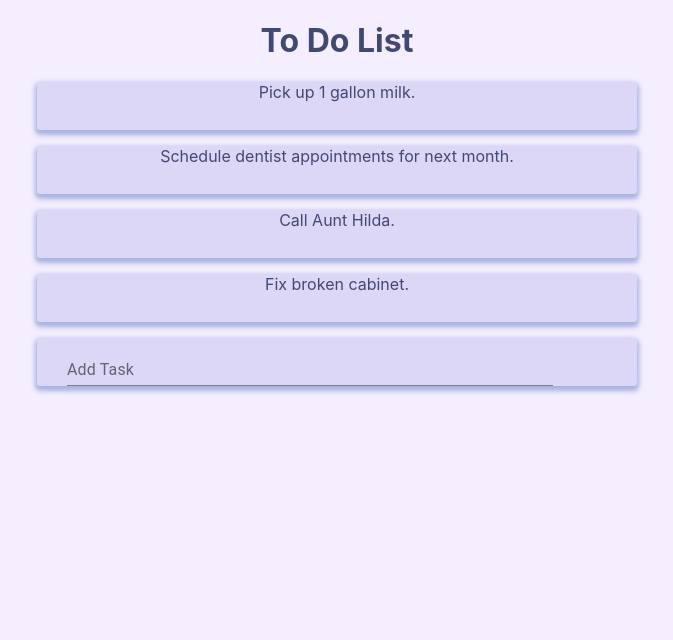
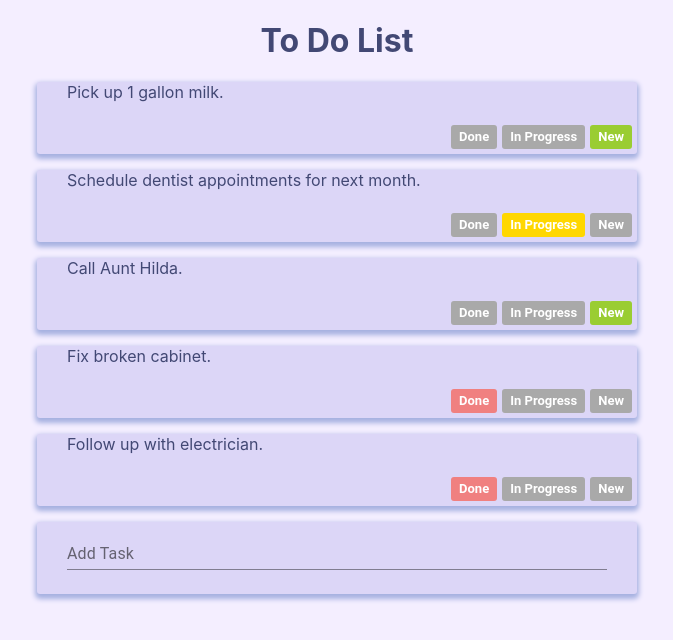
Before and after one commit to mcbentivegna/todo-app, a React (Create React App) app: page / in a window 1280 px wide. Shown: the top 640 px of the page, without its empty margins (303-976 px from the left). Built offline with nearby package versions, Linux system fonts and the light colour scheme.

Commit message:
Add status bar to bottom of tasks

```diff
--- a/src/App.js
+++ b/src/App.js
@@ -10,7 +10,6 @@ class App extends React.Component {
     taskData: taskData
   };
 
-
   handleSubmit = (text) => {
     this.setState( prevState => {
       return {
@@ -22,8 +21,25 @@ class App extends React.Component {
     })
   }
 
+  changeTaskStatus = (index, newState) => {
+
+    const arrayIndex= taskData.findIndex(obj => obj.index == index);
+    let newTaskData = taskData[arrayIndex].state = newState
+
+    this.setState ( prevState => {
+      return {
+        taskData: newTaskData
+      }
+    })
+  }
+
   render () {
-    console.log(this.state)
+    const arrayIndex = taskData.findIndex(obj => obj.index == 3)
+    console.log(arrayIndex)
+    console.log(taskData[arrayIndex])
+    // This won't be defined the first time things load, so you get odd behavior...
+    //taskData[arrayIndex].index = 45
+    //console.log(taskData[arrayIndex].index)
     return (
       <div className='App'>
         <Header />
@@ -32,6 +48,8 @@ class App extends React.Component {
             <Task
               text = {task.text}
               key = {task.index}
+              status = {task.status}
+              changeTaskStatus = {this.changeTaskStatus}
             />)
         })}
         <Task
--- a/src/Components/AddTaskForm.js
+++ b/src/Components/AddTaskForm.js
@@ -6,7 +6,7 @@ import { withStyles } from '@material-ui/core/'
 const styles = () => ({
   root: {
     '& .MuiTextField-root': {
-      width: '90%',
+      width: '100%',
       display: 'flex',
       flexWrap: 'wrap'
     }
--- /dev/null
+++ b/src/Components/StatusBar.js
@@ -0,0 +1,57 @@
+import React from 'react'
+import PropTypes from 'prop-types'
+import { withStyles } from '@material-ui/core/styles'
+import Chip from '@material-ui/core/Chip'
+
+const styles = {
+  root: {
+    float: 'right',
+    position: 'absolute',
+    bottom: '5px',
+    right: '5px'
+  },
+  notSelected: {
+    borderRadius: 3,
+    'margin-left': '5px',
+    background: 'DarkGray',
+    color: 'white',
+    'font-weight': 'bold'
+  },
+  new: {
+    background: 'YellowGreen'
+  },
+  inProgress: {
+    background: 'Gold'
+  },
+  done: {
+    background: 'LightCoral'
+  }
+}
+
+const StatusBar = (props) => {
+  const { classes, addTask, status, changeTaskStatus } = props
+
+  const handleChangeStatus = (e) => {
+    e.preventDefault()
+    changeTaskStatus(this.input.value)
+    e.currentTarget.reset()
+  }
+
+  if (!addTask) {
+    return (
+      <div className = {classes.root}>
+        <Chip
+          className={ status === 'done' ? `${classes.notSelected} ${classes.done}` : `${classes.notSelected}` }
+          size="small"
+          label="Done"
+        />
+        <Chip className={ status === 'inProgress' ? `${classes.notSelected} ${classes.inProgress}` : `${classes.notSelected}` } size="small" label="In Progress" />
+        <Chip className={ status === 'new' ? `${classes.notSelected} ${classes.new}` : `${classes.notSelected}`} size="small" label="New" />
+      </div>
+    )
+  } else {
+    return (null)
+  }
+}
+
+export default withStyles(styles)(StatusBar)
--- a/src/Components/Task.js
+++ b/src/Components/Task.js
@@ -3,6 +3,7 @@ import PropTypes from 'prop-types'
 import { withStyles } from '@material-ui/core/styles'
 import Container from '@material-ui/core/Container'
 import AddTaskForm from './AddTaskForm'
+import StatusBar from './StatusBar'
 
 const styles = {
   root: {
@@ -11,21 +12,27 @@ const styles = {
     borderRadius: 3,
     boxShadow: '0 3px 5px 2px #a6b1e1',
     color: '#424874',
-    height: 48,
-    padding: '0 30px'
+    height: 72,
+    padding: '0 30px',
+    'text-align': 'left',
+    position: 'relative'
   }
 }
 
 const Task = (props) => {
-  const { classes, text, addTask, handleSubmit } = props
+  const { classes, text, status, addTask, handleSubmit, changeTaskStatus } = props
   return (
+    <div>
       <Container
         className={ classes.root }
         maxWidth= 'sm'
       >
-      <p>{text}</p>
+        {text}
         <AddTaskForm addTask={addTask} handleSubmit = {handleSubmit}></AddTaskForm>
+        <StatusBar addTask ={addTask} status= {status} changeTaskStatus = {changeTaskStatus} />
       </Container>
+      <p></p>
+    </div>
   )
 }
 
--- a/src/taskData.js
+++ b/src/taskData.js
@@ -1,6 +1,6 @@
-let taskData = [
+const taskData = [
   {
-    text:'Pick up 1 gallon milk.',
+    text: 'Pick up 1 gallon milk.',
     priority: 1,
     status: 'new',
     index: 1
@@ -8,7 +8,7 @@ let taskData = [
   {
     text: 'Schedule dentist appointments for next month.',
     priority: 2,
-    status: 'in progress',
+    status: 'inProgress',
     index: 2
   },
   {
@@ -22,6 +22,12 @@ let taskData = [
     priority: 4,
     status: 'done',
     index: 4
+  },
+  {
+    text: 'Follow up with electrician.',
+    priority: 5,
+    status: 'done',
+    index: 5
   }
 ]
 
```
Also changed, not shown: 1 other file (tests, documents, lock files or other folders). Lines whose indentation alone changed are shown as unchanged.
